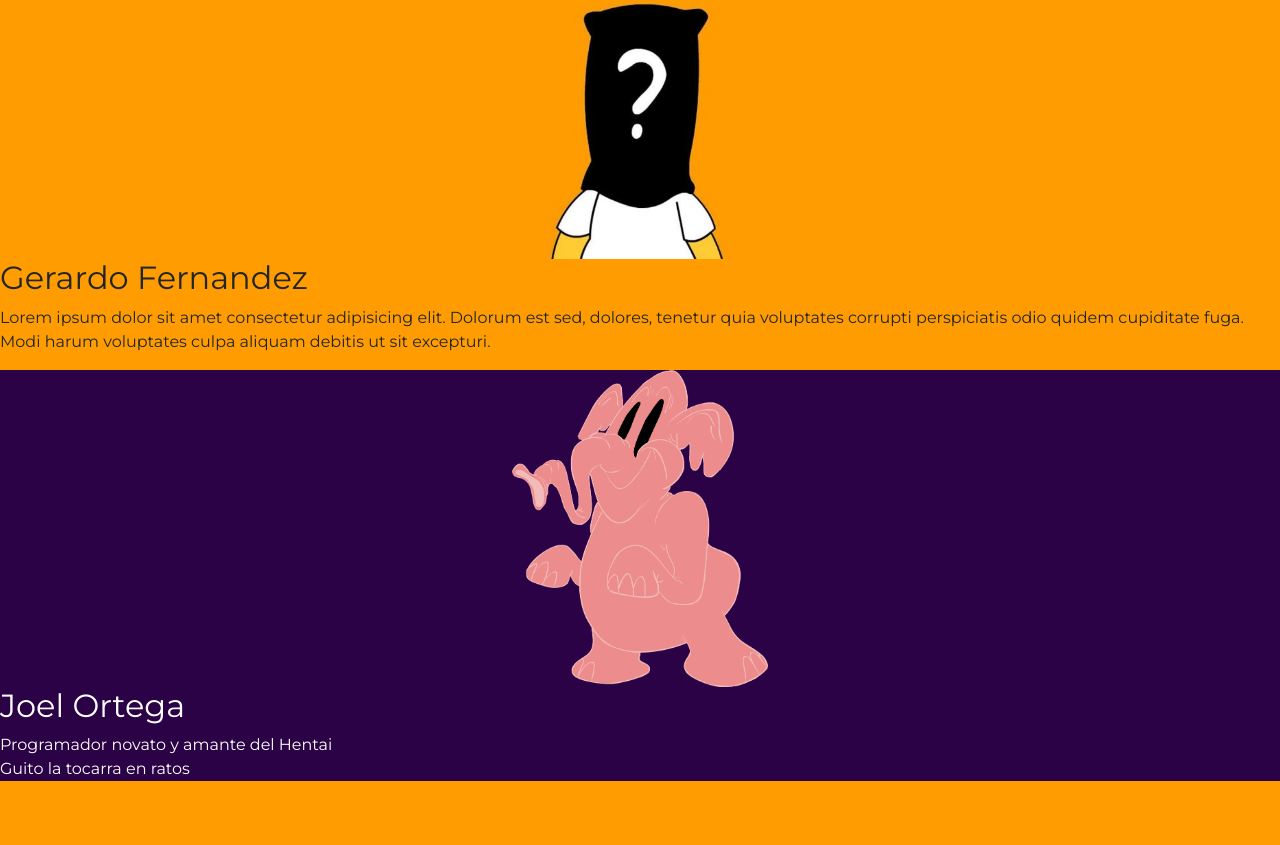
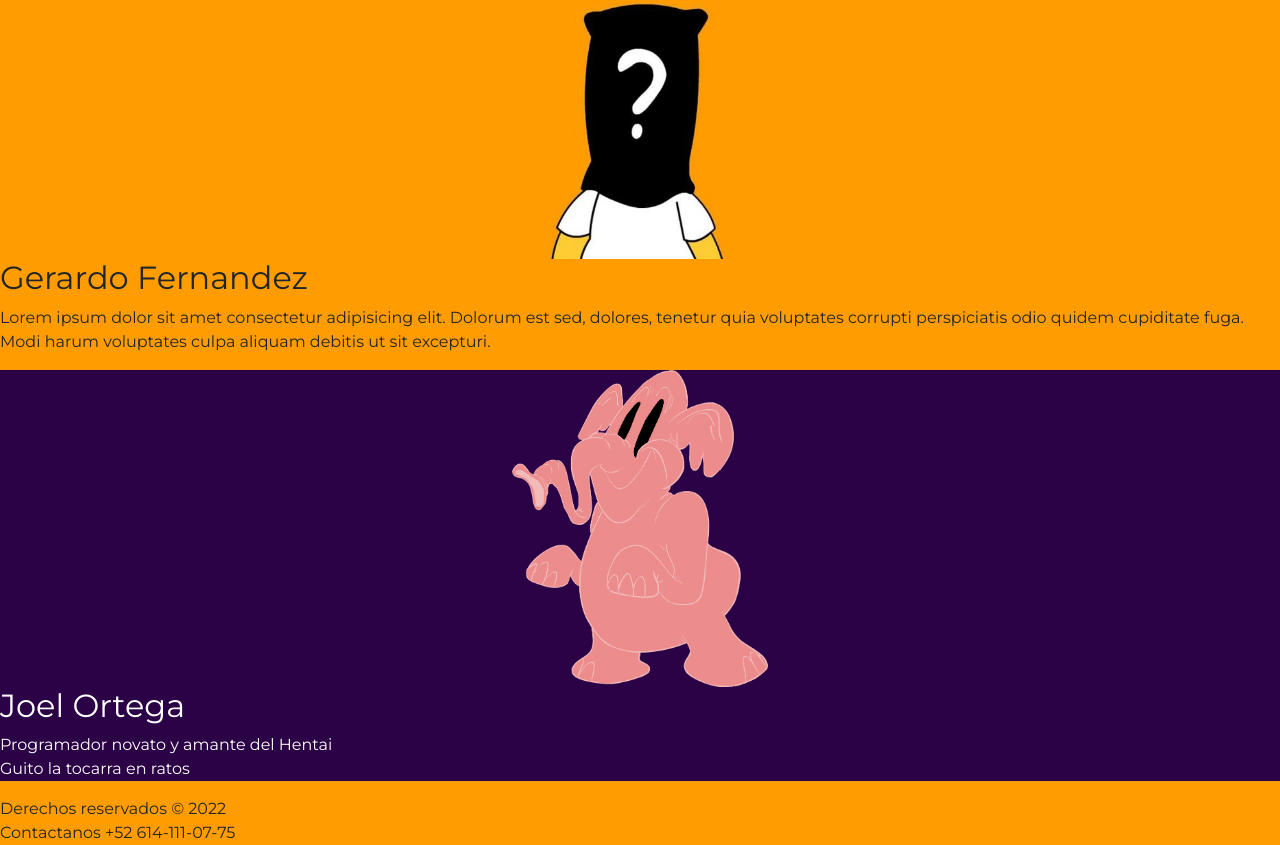
Before and after one commit to AdrianMora1/EmptyRepository, a plain HTML site: page index.html in a window 1280 px wide. Shown: the part 1339-2184 px from the top of the page. Before the commit the page ends 2136 px from the top, so only its background shows below. Drawn offline with nearby package versions, Linux system fonts and the light colour scheme.

Commit message:
PieDePagina

```diff
--- a/index.html
+++ b/index.html
@@ -82,5 +82,10 @@
        Guito la tocarra en ratos
       </p>
     </div>
+    <footer>
+
+      Derechos reservados &copy; 2022 <br>
+      Contactanos +52 614-111-07-75
+    </footer>
   </body>
 </html>
```
